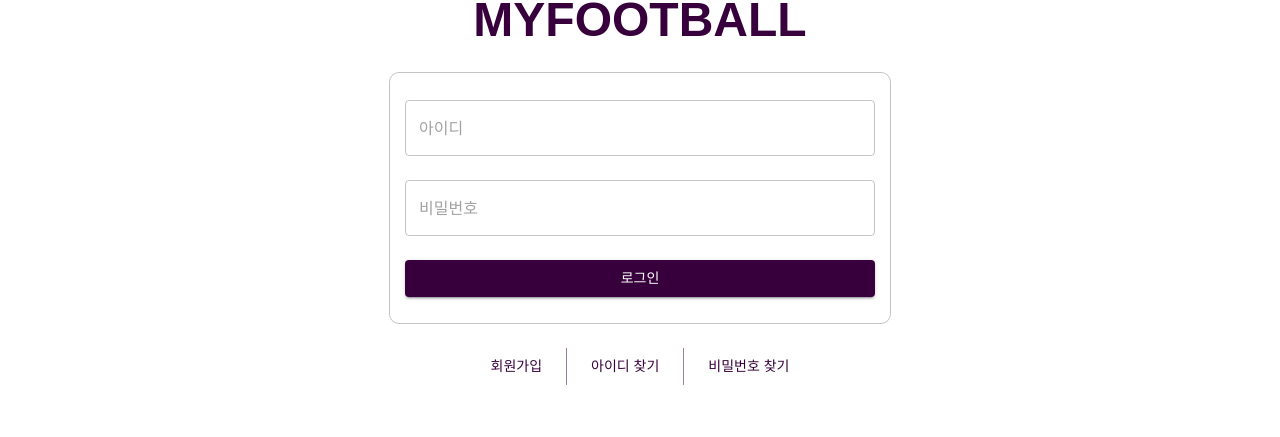
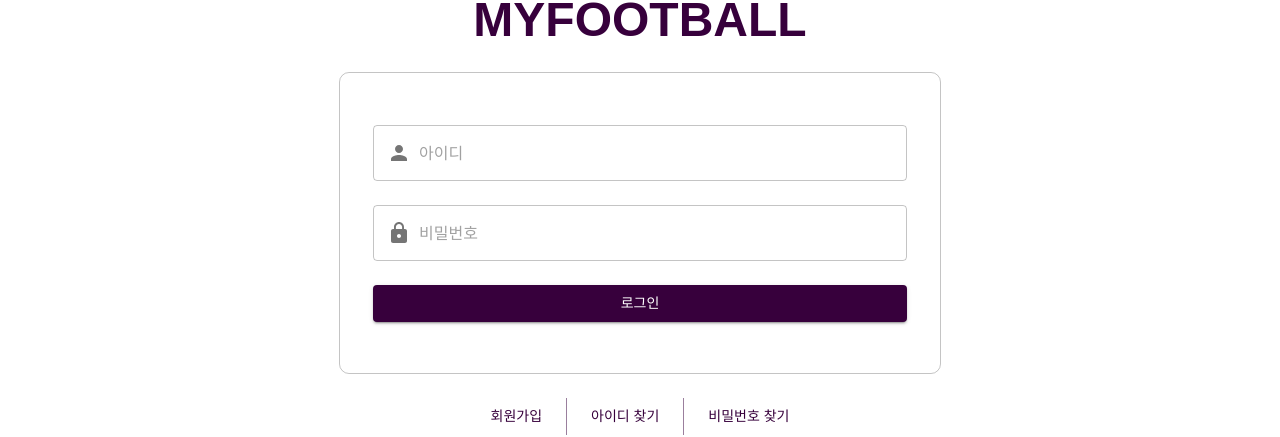
Before and after one commit to Leekee0905/MyFootball, a React (Vite) app in the folder frontend/: page /login in a window 1280 px wide. Shown: the part 242-679 px from the top of the page. Built offline with nearby package versions, Linux system fonts and the light colour scheme; no server answers.

Commit message:
인풋 아이콘추가

```diff
--- a/frontend/src/pages/Login/Login.tsx
+++ b/frontend/src/pages/Login/Login.tsx
@@ -4,7 +4,7 @@ import {
   ButtonGroup,
   Container,
   FormControl,
-  InputLabel,
+  InputAdornment,
   TextField,
   Typography,
   useTheme,
@@ -12,21 +12,12 @@ import {
 import { Controller, useForm } from 'react-hook-form';
 import { LoginData } from '../../types/login';
 import { useRouter } from '../../hooks/useRouter';
-import { useEffect } from 'react';
-
-const MIN_PASSWORD_LENGTH = 13;
+import { Lock, Person } from '@mui/icons-material';
 
 const Login = () => {
   const theme = useTheme();
   const { routeTo } = useRouter();
-  const {
-    getValues,
-    setValue,
-    control,
-    setError,
-    handleSubmit,
-    formState: { errors },
-  } = useForm<LoginData>({
+  const { control, handleSubmit } = useForm<LoginData>({
     defaultValues: {
       id: '',
       password: '',
@@ -34,21 +25,9 @@ const Login = () => {
   });
 
   const onSubmit = handleSubmit((data) => {
-    console.log('Form Data:', data);
+    console.log(data);
   });
-  const validatePassword = (password: string) => {
-    // 비밀번호 유효성 검사 규칙을 적용
-    if (password.length < MIN_PASSWORD_LENGTH) {
-      return `비밀번호는 최소 ${MIN_PASSWORD_LENGTH}자 이상이어야 합니다.`;
-    }
 
-    // 다른 유효성 검사 규칙을 추가할 수 있습니다.
-
-    return undefined;
-  };
-  useEffect(() => {
-    console.log(errors);
-  }, [errors]);
   return (
     <Container sx={{ marginY: '10%', textAlign: 'center' }}>
       <Typography
@@ -66,8 +45,8 @@ const Login = () => {
           marginY: '24px',
           border: '1px solid rgba(0, 0, 0, 0.23)',
           borderRadius: '10px',
-          maxWidth: '500px',
-          minHeight: '250px',
+          maxWidth: '600px',
+          minHeight: '300px',
         }}
       >
         <form onSubmit={onSubmit}>
@@ -76,16 +55,28 @@ const Login = () => {
               <Controller
                 name="id"
                 control={control}
-                rules={{ required: true }}
-                render={({ field, fieldState }) => (
+                rules={{
+                  required: '아이디를 입력하세요.',
+                  minLength: 1,
+                }}
+                render={({ field, fieldState }) => {
+                  return (
                     <TextField
                       {...field}
                       variant="outlined"
+                      InputProps={{
+                        startAdornment: (
+                          <InputAdornment position="start">
+                            <Person />
+                          </InputAdornment>
+                        ),
+                      }}
                       placeholder="아이디"
                       error={!!fieldState.error}
                       helperText={fieldState.error?.message}
                     />
-                )}
+                  );
+                }}
               />
             </FormControl>
             <FormControl fullWidth>
@@ -93,19 +84,27 @@ const Login = () => {
                 name="password"
                 control={control}
                 rules={{
-                  required: true,
-                  validate: (value) => validatePassword(value),
+                  required: '비밀번호를 입력하세요.',
                 }}
-                render={({ field, fieldState }) => (
+                render={({ field, fieldState: { error } }) => {
+                  return (
                     <TextField
                       {...field}
                       variant="outlined"
                       type="password"
+                      InputProps={{
+                        startAdornment: (
+                          <InputAdornment position="start">
+                            <Lock />
+                          </InputAdornment>
+                        ),
+                      }}
                       placeholder="비밀번호"
-                    error={!!fieldState.error}
-                    helperText={fieldState.error?.message}
+                      error={!!error}
+                      helperText={error?.message}
                     />
-                )}
+                  );
+                }}
               />
             </FormControl>
           </Box>
```
Lines whose indentation alone changed are shown as unchanged.
